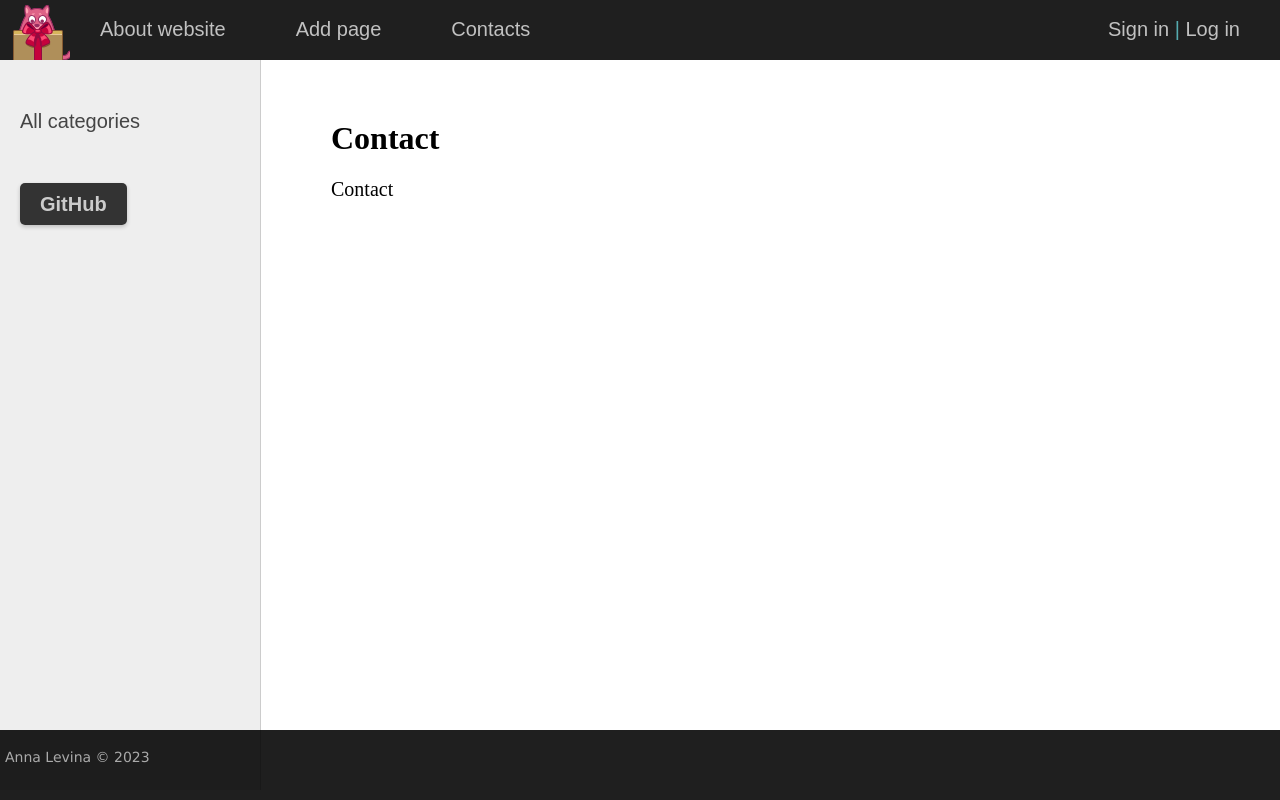
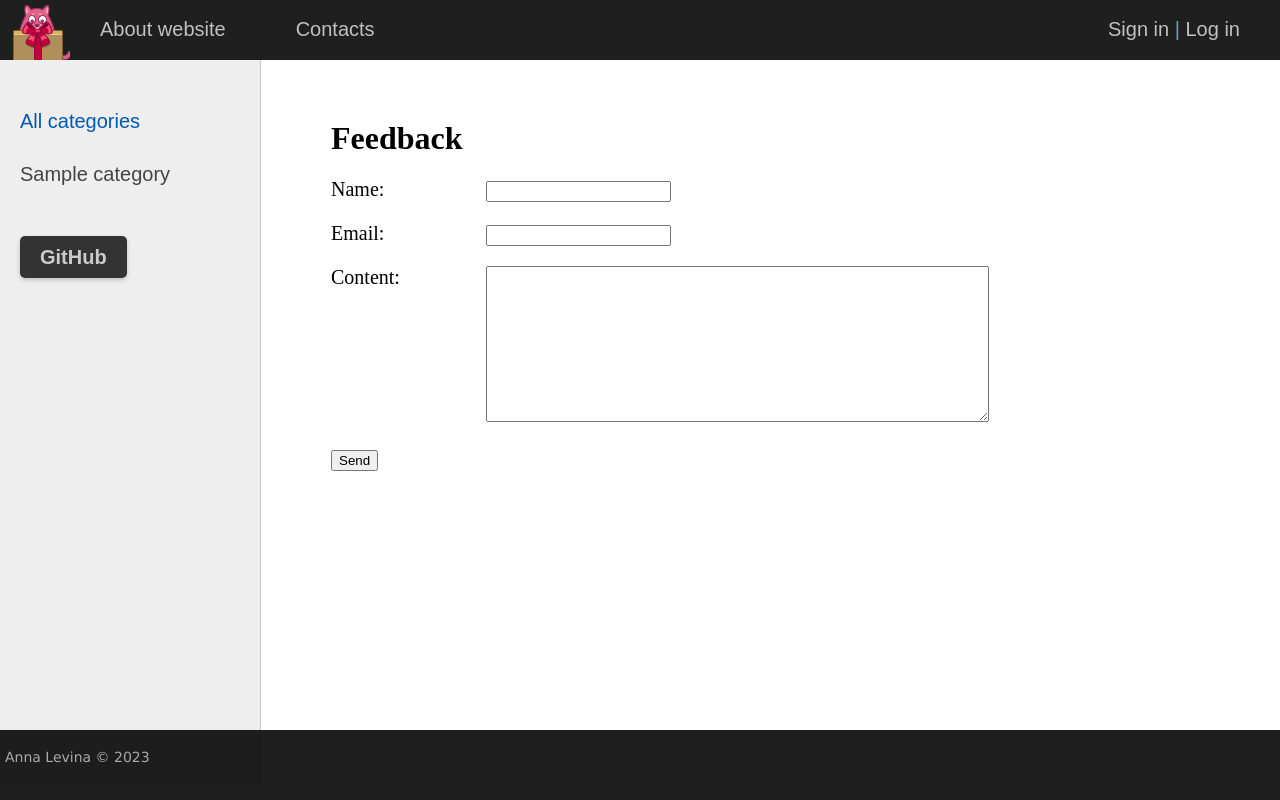
Before and after one commit to levina-anna/Famous_Cats, a Django app: page /contact/ in a window 1280 px wide. Run offline with Django 4.2, Linux system fonts and the light colour scheme; tables that the repository leaves empty hold one stand-in row (values such as "Sample post").

Commit message:
update contact

```diff
--- a/coolsite/cats/forms.py
+++ b/coolsite/cats/forms.py
@@ -43,3 +43,10 @@
 class LoginUserForm(AuthenticationForm):
     username = forms.CharField(label='Login', widget=forms.TextInput(attrs={'class': 'form-input'}))
     password = forms.CharField(label='Password', widget=forms.PasswordInput(attrs={'class': 'form-input'}))
+
+
+# Форма для контактов
+class ContactForm(forms.Form):
+    name = forms.CharField(label='Name', max_length=255)
+    email = forms.EmailField(label='Email')
+    content = forms.CharField(widget=forms.Textarea(attrs={'cols': 60, 'rows': 10}))
--- a/coolsite/cats/templates/cats/contact.html
+++ b/coolsite/cats/templates/cats/contact.html
@@ -3,6 +3,31 @@
 {% block content %}
 
 <h1>{{title}}</h1>
-<p> Contact </p>
+
+<form method="post">
+    {% csrf_token %}
+
+    <div class="form-error">
+        {{ form.non_field_errors }}
+    </div>
+
+    {% for f in form %}
+    <p>
+        <label class="form-label" for="{{ f.id_for_label}}">
+            {{ f.label }}:
+        </label>
+        {{ f }}
+    </p>
+
+    <div class="form-error">
+        {{ f.errors }}
+    </div>
+    {% endfor %}
+
+    <button type="submit">Send</button>
+
+</form>
+
+
 
 {% endblock %}
--- a/coolsite/cats/urls.py
+++ b/coolsite/cats/urls.py
@@ -6,7 +6,7 @@
     path('', CatsHome.as_view(), name='home'), # http://127.0.0.1:8000/
     path('about/', about, name='about'),
     path('addpage/', AddPage.as_view(), name='add_page'),
-    path('contact/', contact, name='contact'),
+    path('contact/', ContactFormView.as_view(), name='contact'),
     path('login/', LoginUser.as_view(), name='login'),
     path('logout/', logout_user, name='logout'),
     path('register/', RegisterUser.as_view(), name='register'),
--- a/coolsite/cats/views.py
+++ b/coolsite/cats/views.py
@@ -4,7 +4,7 @@
 from django.http import HttpResponse, HttpResponseNotFound
 from django.shortcuts import render, redirect
 from django.urls import reverse_lazy
-from django.views.generic import ListView, DetailView, CreateView
+from django.views.generic import ListView, DetailView, CreateView, FormView
 from django.contrib.auth.mixins import LoginRequiredMixin
 
 from .forms import *
@@ -51,15 +51,28 @@
         return dict(list(context.items()) + list(c_def.items()))
 
 
-# функция представления для страницы "Обратная связь"
-def contact(request):
+# # функция представления для страницы "Обратная связь"
+# def contact(request):
+#
+#     context = {
+#         'title': 'Contact',
+#         'menu': menu,
+#     }
+#     return render(request, 'cats/contact.html', context)
 
-    context = {
-        'title': 'Contact',
-        'menu': menu,
-    }
-    return render(request, 'cats/contact.html', context)
+class ContactFormView(DataMixin, FormView):
+    form_class = ContactForm
+    template_name = 'cats/contact.html'
+    success_url = reverse_lazy('home')
 
+    def get_context_data(self, *, object_list=None, **kwargs):
+        context = super().get_context_data(**kwargs)
+        c_def = self.get_user_context(title="Feedback")
+        return dict(list(context.items()) + list(c_def.items()))
+
+    def form_valid(selfself, form):
+        print(form.cleaned_data)
+        return redirect('home')
 
 # Обработчик для страницы 404
 def pageNotFound(request, exception):
```
